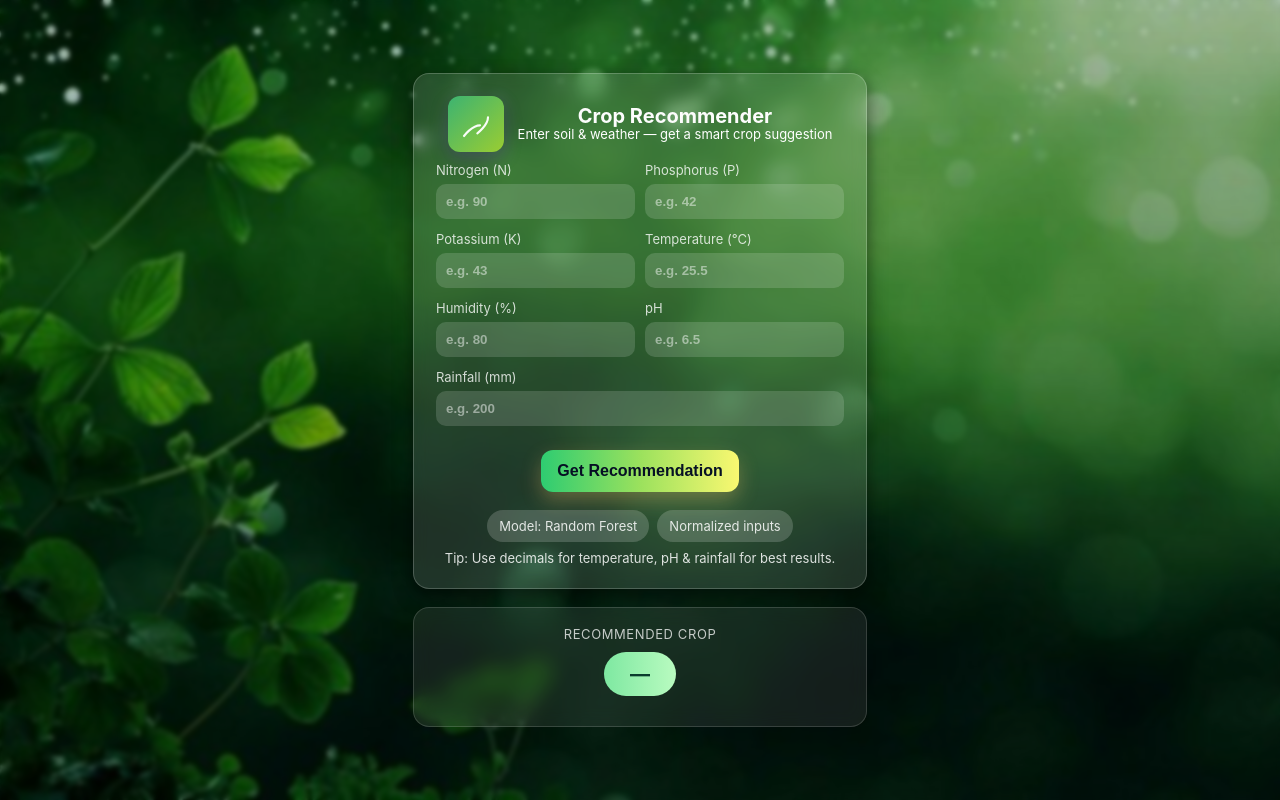
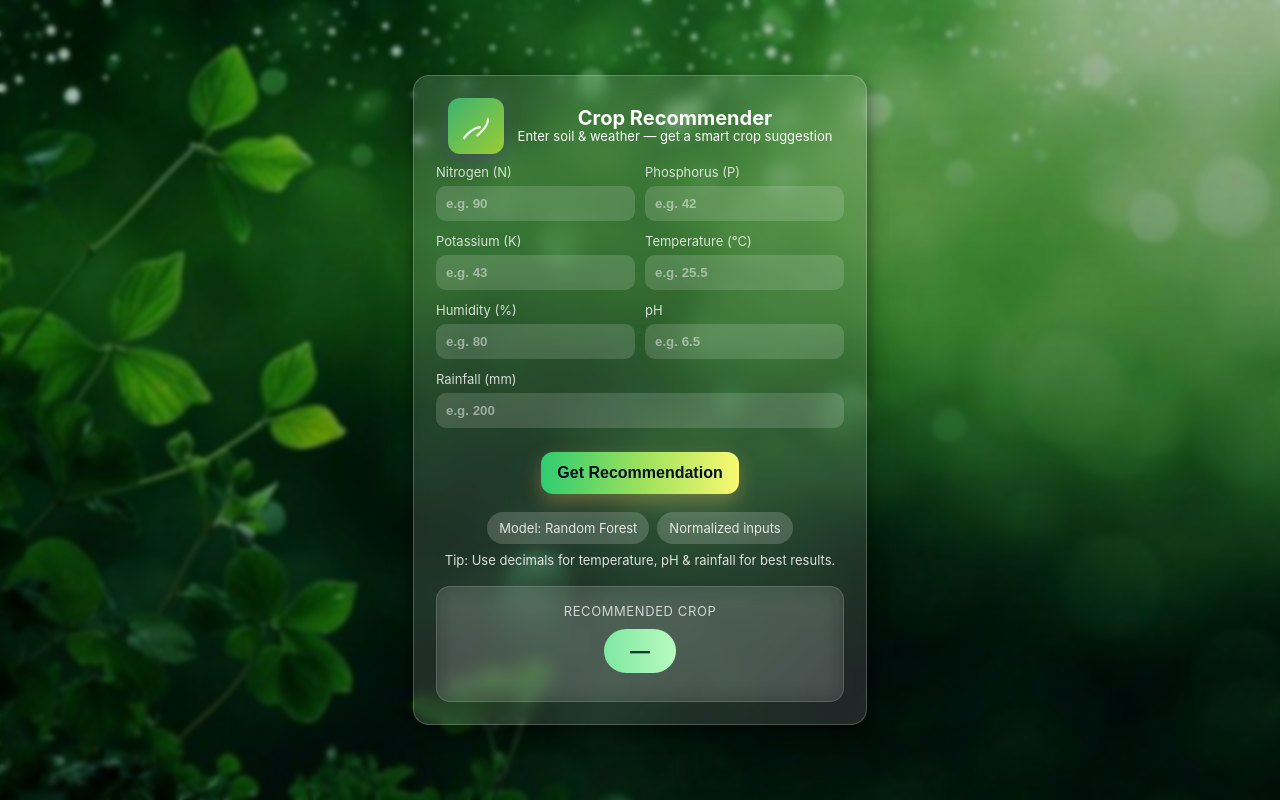
Before and after one commit to Kanakuppi/Agroguide, a Flask app: page / in a window 1280 px wide. Run offline with Flask 3, Linux system fonts and the light colour scheme; parts of the project's set-up code (start-up, migrations or seed data) failed here and were passed over.

Commit message:
Update index.html

```diff
--- a/templates/index.html
+++ b/templates/index.html
@@ -67,6 +67,8 @@
       .card {
         background: rgba(255, 255, 255, 0.12);
         border-radius: 16px;
+        postion:relative;
+        overflow:visible;
         padding: 22px;
         border: 1px solid rgba(255, 255, 255, 0.2);
         backdrop-filter: blur(8px);
@@ -206,12 +208,14 @@
       }
       .result-wrapper {
   margin-top: 18px;
-  padding: 18px;
-  border-radius: 16px;
+  padding: 16px;
+  border-radius: 14px;
   background: rgba(255, 255, 255, 0.08);
   backdrop-filter: blur(10px);
   border: 1px solid rgba(255, 255, 255, 0.15);
   text-align: center;
+        postion:relative;
+        z-index:2;
 }
 
 .result-label {
@@ -451,14 +455,14 @@
           <footer>
             Tip: Use decimals for temperature, pH & rainfall for best results.
           </footer>
-        </div>
-      <div class="result-wrapper">
+           <div class="result-wrapper">
   <div class="result-label">Recommended Crop</div>
 
   <div class="result-pill" id="crop-badge">—</div>
 
   <div class="result-tip" id="tips"></div>
 </div>
+        </div>
       </div>
     </div>
 
@@ -499,6 +503,7 @@
 
           // resultText.innerText = crop;
           cropBadge.innerText = crop;
+          document.getElementById("result-wrapper").style.display="block";
           cropBadge.style.background =
             "linear-gradient(90deg,var(--accent3),var(--accent2))";
 
```
